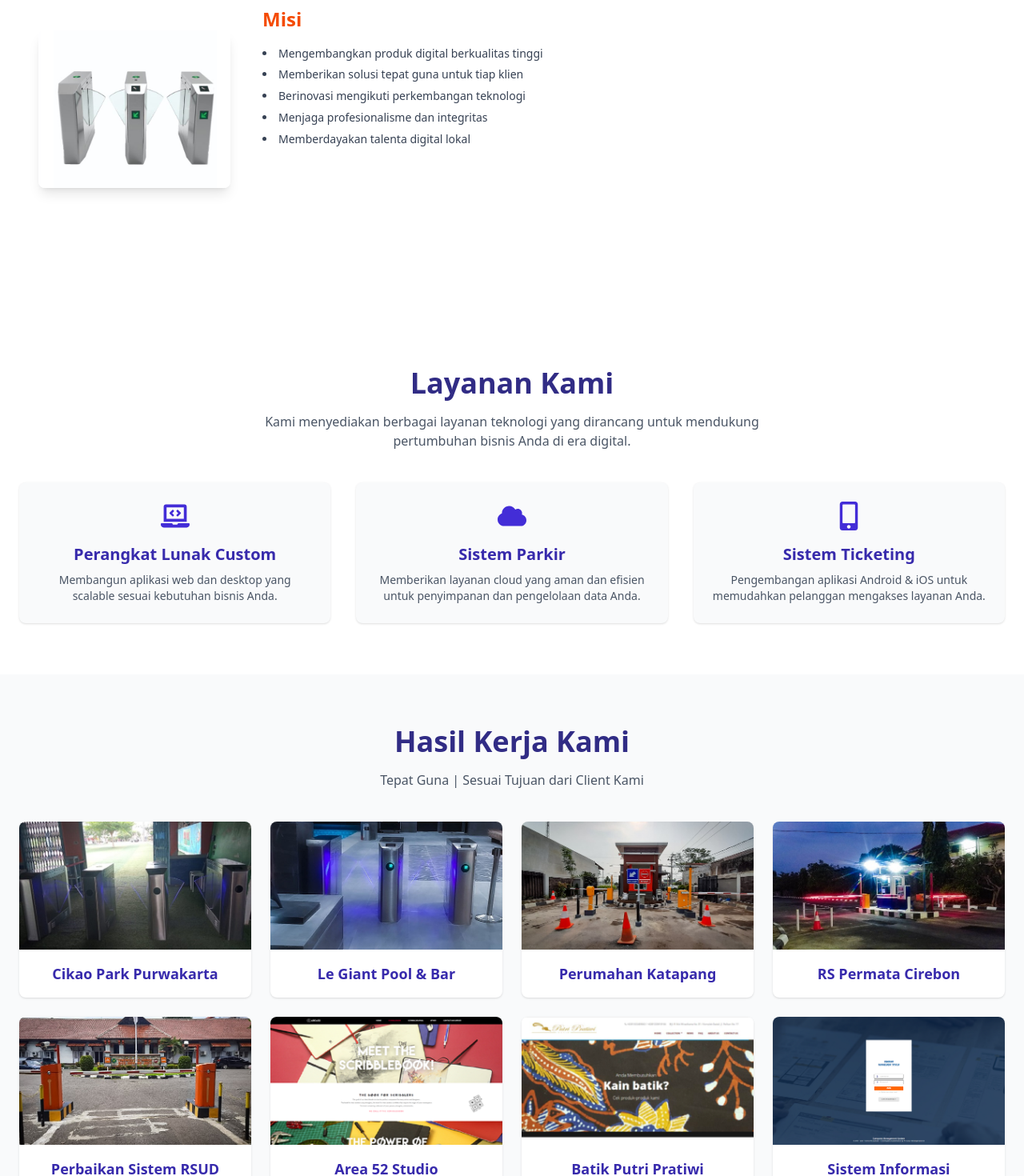
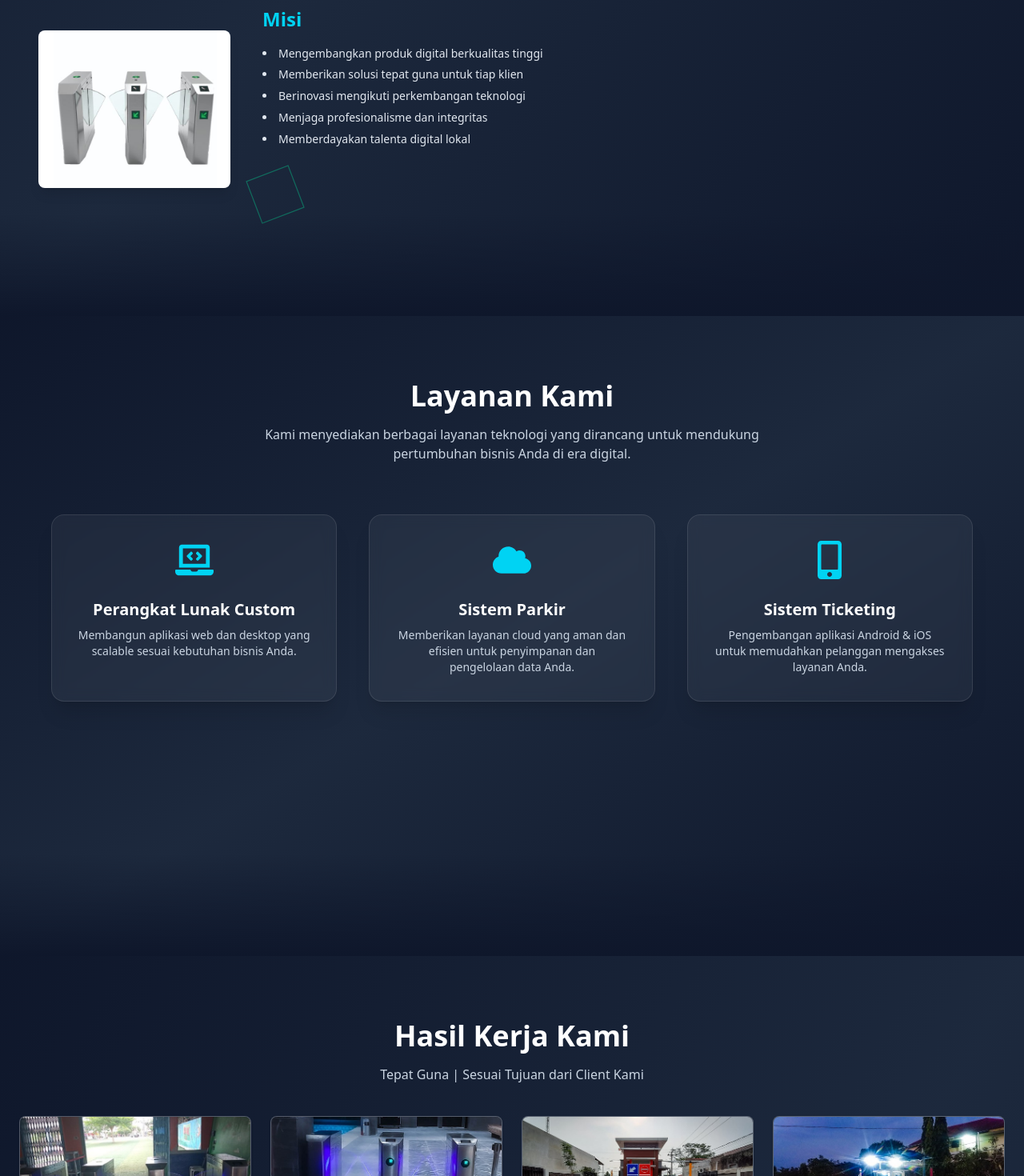
Before and after one commit to restuusgh/Surya-teknologi-nasional, a React (Vite) app in the folder frontend/: page / in a window 1280 px wide. Shown: the part 4571-6041 px from the top of the page at 80% size. Built offline with nearby package versions, Linux system fonts and the light colour scheme.

Commit message:
perbaruan bagian

```diff
--- a/frontend/src/components/section/About.jsx
+++ b/frontend/src/components/section/About.jsx
@@ -1,4 +1,5 @@
 import React from "react";
+import { motion } from "framer-motion";
 
 const About = () => {
   const sections = [
@@ -36,9 +37,57 @@ const About = () => {
   ];
 
   return (
-    <section id="tentang-kami" className="py-20 bg-white px-6 md:px-12">
-      <div className="max-w-7xl mx-auto">
-        <h2 className="text-4xl font-bold text-center text-gray-800 mb-16">Tentang Kami</h2>
+    <section
+      id="tentang-kami"
+      className="relative min-h-screen overflow-hidden bg-gradient-to-br from-slate-900 via-slate-800 to-slate-900 py-20 px-6 md:px-12"
+    >
+      {/* Background 3D Elements */}
+      <div className="absolute inset-0">
+        <motion.div
+          className="absolute top-20 left-10 w-20 h-20 border-2 border-cyan-400/30 rounded-lg"
+          animate={{
+            rotateX: [0, 360],
+            rotateY: [0, 180],
+            scale: [1, 1.1, 1],
+          }}
+          transition={{
+            duration: 8,
+            repeat: Infinity,
+            ease: "linear",
+          }}
+        />
+        <motion.div
+          className="absolute top-40 right-20 w-16 h-16 bg-gradient-to-r from-cyan-400/20 to-blue-500/20 rounded-full"
+          animate={{
+            y: [-20, 20, -20],
+            x: [-10, 10, -10],
+            scale: [1, 1.2, 1],
+          }}
+          transition={{
+            duration: 6,
+            repeat: Infinity,
+            ease: "easeInOut",
+          }}
+        />
+        <motion.div
+          className="absolute bottom-32 left-1/4 w-12 h-12 border border-emerald-400/40 rotate-45"
+          animate={{
+            rotate: [45, 405],
+            scale: [1, 1.3, 1],
+          }}
+          transition={{
+            duration: 10,
+            repeat: Infinity,
+            ease: "linear",
+          }}
+        />
+      </div>
+
+      {/* Main Content */}
+      <div className="relative z-10 max-w-7xl mx-auto">
+        <h2 className="text-4xl font-bold text-center text-white mb-16">
+          Tentang Kami
+        </h2>
 
         {sections.map((section, index) => (
           <div
@@ -58,14 +107,19 @@ const About = () => {
 
             {/* Teks dengan ID khusus */}
             <div className="md:w-1/2" id={section.textId}>
-              <h3 className="text-2xl font-semibold text-orange-600 mb-4">{section.title}</h3>
-              <div className="text-gray-700 leading-relaxed text-sm">
+              <h3 className="text-2xl font-semibold text-cyan-400 mb-4">
+                {section.title}
+              </h3>
+              <div className="text-slate-200 leading-relaxed text-sm">
                 {section.content}
               </div>
             </div>
           </div>
         ))}
       </div>
+
+      {/* Bottom gradient overlay (optional) */}
+      <div className="absolute bottom-0 left-0 right-0 h-32 bg-gradient-to-t from-slate-900 to-transparent"></div>
     </section>
   );
 };
--- a/frontend/src/components/section/Portofolio.jsx
+++ b/frontend/src/components/section/Portofolio.jsx
@@ -1,166 +1,49 @@
 import React from "react";
 
+const projects = [
+  { id: 1, title: "Cikao Park Purwakarta", img: "/Cikao-Gate.jpeg" },
+  { id: 2, title: "Le Giant Pool & Bar", img: "/Pintu Masuk Pool.jpg" },
+  { id: 3, title: "Perumahan Katapang", img: "/Katapang.jpg" },
+  { id: 4, title: "RS Permata Cirebon", img: "/RSUD-permata.jpg" },
+  { id: 5, title: "Perbaikan Sistem RSUD Gunung Jati", img: "/RSUD.jpg" },
+  { id: 6, title: "Area 52 Studio", img: "/area52studio.png" },
+  { id: 7, title: "Batik Putri Pratiwi", img: "/Batik-Pratiwi.png" },
+  { id: 8, title: "Sistem Informasi Perusahaan", img: "/CMS.png" },
+  { id: 9, title: "GOR Cinde Itenas", img: "/GOR-CINDE.jpeg" },
+  { id: 10, title: "Ultima Parkir Garut", img: "/ULTIMA-PG.jpeg" },
+  { id: 11, title: "Masjid As-Sa'diah Sumedang", img: "/MESJID-SUMEDANG.jpeg" },
+  { id: 12, title: "Cianjur City Park", img: "/Cianjur.jpeg" },
+  { id: 13, title: "Mentari Permai Residence", img: "/Mentari-depan.jpeg" },
+  { id: 14, title: "Taman Lalu Lintas Bandung", img: "/14.jpg" },
+  { id: 15, title: "Pelabuhan Angke DKI Jakarta", img: "/15.jpg" },
+  { id: 16, title: "Pelabuhan Ciwandan Banten", img: "/16.jpg" },
+  { id: 17, title: "Pelabuhan Panjang Bandar Lampung", img: "/17.jpg" },
+  { id: 18, title: "Perumahan Fajar Cimahi", img: "/18.jpg" },
+  { id: 19, title: "Air Mancur Sribaduga Purwakarta", img: "/19.jpg" },
+  { id: 20, title: "Bamboorasa Bandung", img: "/20.jpg" },
+  { id: 21, title: "Gedung ABG Bandung", img: "/21.jpg" },
+  { id: 22, title: "Metro Penthouse Metro Bandung", img: "/22.jpg" },
+  { id: 23, title: "Pelabuhan Bengkulu", img: "/23.jpg" },
+  { id: 24, title: "Pengadilan Militer Bandung", img: "/24.jpg" },
+  { id: 25, title: "Plaza Cirende Tanggerang Selatan", img: "/25.jpg" },
+  { id: 26, title: "PT Hino Motor Purwakarta", img: "/26.jpg" },
+  { id: 27, title: "RS Guntur Garut", img: "/27.png" },
+  { id: 28, title: "RSUD Cibabat Cimahi", img: "/28.jpg" },
+  { id: 29, title: "Singosari Estate Cimahi", img: "/29.jpg" },
+  { id: 30, title: "Redwood TKI V Bandung", img: "/30.jpg" },
+];
+
 const Portfolio = () => {
-  const projects = [
-    {
-      id: 1,
-      title: "Cikao Park Purwakarta",
-      img: "public/Cikao-Gate.jpeg",
-    },
-      {
-      id: 2,
-      title: "Le Giant Pool & Bar",
-      img: "public/Pintu Masuk Pool.jpg",
-    },
-      {
-      id: 3,
-      title: "Perumahan Katapang",
-      img: "public/Katapang.jpg",
-    },
-      {
-      id: 4,
-      title: "RS Permata Cirebon",
-      img: "public/RSUD-permata.jpg",
-    },
-      {
-      id: 5,
-      title: "Perbaikan Sistem RSUD Gunung Jati",
-      img: "public/RSUD.jpg",
-    },
-      {
-      id: 6,
-      title: "Area 52 Studio",
-      img: "public/area52studio.png",
-    },
-      {
-      id: 7,
-      title: "Batik Putri Pratiwi",
-      img: "public/Batik-Pratiwi.png",
-    },
-        {
-      id: 8,
-      title: "Sistem Informasi Perusahaan",
-      img: "public/CMS.png",
-    },
-      {
-      id: 9,
-      title: "GOR Cinde Itenas",
-      img: "public/GOR-CINDE.jpeg",
-    },
-      {
-      id: 10,
-      title: "Ultima Parkir Garut",
-      img: "public/ULTIMA-PG.jpeg",
-    },
-      {
-      id: 11,
-      title: "Masjid As-Sa'diah Sumedang",
-      img: "public/MESJID-SUMEDANG.jpeg",
-    },
-      {
-      id: 12,
-      title: "Cianjur City Park",
-      img: "Cianjur.jpeg",
-    },
-      {
-      id: 13,
-      title: "Mentari Permai Residence",
-      img: "public/Mentari-depan.jpeg",
-    },
-      {
-      id: 14,
-      title: "Taman Lalu Lintas Bandung",
-      img: "public/14.jpg",
-    },
-      {
-      id: 15,
-      title: "Pelabuhan Angke DKI Jakarta",
-      img: "public/15.jpg",
-    },
-      {
-      id: 16,
-      title: "Pelabuhan Ciwandan Banten",
-      img: "public/16.jpg",
-    },
-      {
-      id: 17,
-      title: "Pelabuhan Panjang Bandar Lampung",
-      img: "public/17.jpg",
-    },
-      {
-      id: 18,
-      title: "Perumahan Fajar Cimahi",
-      img: "public/18.jpg",
-    },
-      {
-      id: 19,
-      title: "Air Mancur Sribaduga Purwakarta",
-      img: "public/19.jpg",
-    },
-      {
-      id: 20,
-      title: "Bamboorasa Bandung",
-      img: "public/20.jpg",
-    },
-      {
-      id: 21,
-      title: "Gedung ABG Bandung",
-      img: "public/21.jpg",
-    },
-      {
-      id: 22,
-      title: "Metro Penthouse Metro Bandung",
-      img: "public/22.jpg",
-    },
-      {
-      id: 23,
-      title: "Pelabuhan Bengkulu",
-      img: "public/23.jpg",
-    },
-      {
-      id: 24,
-      title: "Pengadilan Militer Bandung",
-      img: "public/24.jpg",
-    },
-      {
-      id: 25,
-      title: "Plaza Cirende Tanggerang Selatan",
-      img: "public/25.jpg",
-    },
-      {
-      id: 26,
-      title: "PT Hino Motor Purwakarta",
-      img: "public/26.jpg",
-    },
-      {
-      id: 27,
-      title: "RS Guntur Garut",
-      img: "public/27.png",
-    },
-      {
-      id: 28,
-      title: "RSUD Cibabat Cimahi",
-      img: "public/28.jpg",
-    },
-      {
-      id: 29,
-      title: "Singosari Estate Cimahi",
-      img: "public/29.jpg",
-    },
-      {
-      id: 30,
-      title: "Redwood TKI V Bandung",
-      img: "public/30.jpg",
-    },
-  ];
-
   return (
-    <section id="portfolio" className="bg-gray-50 py-16 px-6">
+    <section
+      id="portfolio"
+      className="relative min-h-screen bg-gradient-to-br from-slate-900 via-slate-800 to-slate-900 py-20 px-6"
+    >
       <div className="max-w-7xl mx-auto text-center">
-        <h2 className="text-3xl md:text-4xl font-bold text-indigo-900">
+        <h2 className="text-3xl md:text-4xl font-bold text-white">
           Hasil Kerja Kami
         </h2>
-        <p className="mt-4 text-gray-600 max-w-2xl mx-auto">
+        <p className="mt-4 text-slate-300 max-w-2xl mx-auto">
           Tepat Guna | Sesuai Tujuan dari Client Kami
         </p>
 
@@ -169,7 +52,7 @@ const Portfolio = () => {
           {projects.map((project) => (
             <div
               key={project.id}
-              className="bg-white rounded-lg shadow hover:shadow-lg transition overflow-hidden"
+              className="bg-white/10 border border-white/20 backdrop-blur-sm rounded-lg shadow hover:shadow-cyan-500/30 transition hover:scale-105 overflow-hidden"
             >
               <img
                 src={project.img}
@@ -177,7 +60,7 @@ const Portfolio = () => {
                 className="w-full h-40 object-cover"
               />
               <div className="p-4">
-                <h3 className="text-lg font-semibold text-indigo-800">
+                <h3 className="text-lg font-semibold text-cyan-400">
                   {project.title}
                 </h3>
               </div>
@@ -185,6 +68,9 @@ const Portfolio = () => {
           ))}
         </div>
       </div>
+
+      {/* Bottom Gradient Shadow */}
+      <div className="absolute bottom-0 left-0 right-0 h-32 bg-gradient-to-t from-slate-900 to-transparent" />
     </section>
   );
 };
--- a/frontend/src/components/section/Services.jsx
+++ b/frontend/src/components/section/Services.jsx
@@ -1,71 +1,67 @@
 import React from "react";
 import { FaLaptopCode, FaCloud, FaMobileAlt } from "react-icons/fa";
 import { useNavigate } from "react-router-dom";
+
+const cardData = [
+  {
+    icon: <FaLaptopCode />,
+    title: "Perangkat Lunak Custom",
+    description:
+      "Membangun aplikasi web dan desktop yang scalable sesuai kebutuhan bisnis Anda.",
+    path: "/layanan/perangkat-lunak",
+  },
+  {
+    icon: <FaCloud />,
+    title: "Sistem Parkir",
+    description:
+      "Memberikan layanan cloud yang aman dan efisien untuk penyimpanan dan pengelolaan data Anda.",
+    path: "/layanan/sistem-parkir",
+  },
+  {
+    icon: <FaMobileAlt />,
+    title: "Sistem Ticketing",
+    description:
+      "Pengembangan aplikasi Android & iOS untuk memudahkan pelanggan mengakses layanan Anda.",
+    path: "/layanan/sistem-ticketing",
+  },
+];
 
 const Services = () => {
   const navigate = useNavigate();
 
   return (
-    <section id="services" className="bg-white py-16 px-6">
-      <div className="max-w-7xl mx-auto text-center">
-        <h2 className="text-3xl md:text-4xl font-bold text-indigo-900">
-          Layanan Kami
-        </h2>
-        <p className="mt-4 text-gray-600 max-w-2xl mx-auto">
-          Kami menyediakan berbagai layanan teknologi yang dirancang untuk
-          mendukung pertumbuhan bisnis Anda di era digital.
+    <section
+      id="services"
+      className="relative min-h-screen bg-gradient-to-br from-slate-900 via-slate-800 to-slate-900 text-white py-20 px-6"
+    >
+      {/* Judul dan Deskripsi */}
+      <div className="max-w-6xl mx-auto text-center mb-16">
+        <h2 className="text-4xl font-bold">Layanan Kami</h2>
+        <p className="mt-4 text-slate-300 max-w-2xl mx-auto">
+          Kami menyediakan berbagai layanan teknologi yang dirancang untuk mendukung
+          pertumbuhan bisnis Anda di era digital.
         </p>
+      </div>
 
-        {/* Cards */}
-        <div className="mt-10 grid gap-8 md:grid-cols-3">
-          {/* Card 1 */}
+      {/* Grid Card */}
+      <div className="max-w-6xl mx-auto grid gap-10 md:grid-cols-3">
+        {cardData.map((item, index) => (
           <div
-            className="p-6 bg-gray-50 rounded-lg shadow hover:shadow-lg transition cursor-pointer"
-            onClick={() => navigate("/layanan/perangkat-lunak")}
+            key={index}
+            onClick={() => navigate(item.path)}
+            className="cursor-pointer bg-white/5 backdrop-blur-sm border border-white/10 rounded-2xl p-8 shadow-xl hover:shadow-cyan-500/10 hover:scale-105 transition-all duration-300 text-center"
           >
-            <div className="text-indigo-700 text-4xl mb-4 flex justify-center">
-              <FaLaptopCode />
+            <div className="text-cyan-400 text-5xl mb-6 flex justify-center">
+              {item.icon}
             </div>
-            <h3 className="text-xl font-semibold text-indigo-800">
-              Perangkat Lunak Custom
-            </h3>
-            <p className="mt-2 text-gray-600 text-sm">
-              Membangun aplikasi web dan desktop yang scalable sesuai kebutuhan
-              bisnis Anda.
-            </p>
+            <h3 className="text-xl font-semibold mb-2">{item.title}</h3>
+            <p className="text-slate-300 text-sm">{item.description}</p>
           </div>
+        ))}
+      </div>
 
-          {/* Card 2 */}
-          <div className="p-6 bg-gray-50 rounded-lg shadow hover:shadow-lg transition"
-          onClick={() => navigate("/layanan/sistem-parkir")}>
-            <div className="text-indigo-700 text-4xl mb-4 flex justify-center">
-              <FaCloud />
-            </div>
-            <h3 className="text-xl font-semibold text-indigo-800">
-              Sistem Parkir
-            </h3>
-            <p className="mt-2 text-gray-600 text-sm">
-              Memberikan layanan cloud yang aman dan efisien untuk penyimpanan
-              dan pengelolaan data Anda.
-            </p>
-          </div>
-
-          {/* Card 3 */}
-          <div className="p-6 bg-gray-50 rounded-lg shadow hover:shadow-lg transition"
-          onClick={() => navigate("/layanan/sistem-ticketing")}>
-            <div className="text-indigo-700 text-4xl mb-4 flex justify-center">
-              <FaMobileAlt />
-            </div>
-            <h3 className="text-xl font-semibold text-indigo-800">
-              Sistem Ticketing
-            </h3>
-            <p className="mt-2 text-gray-600 text-sm">
-              Pengembangan aplikasi Android & iOS untuk memudahkan pelanggan
-              mengakses layanan Anda.
-            </p>
-          </div>
-        </div>
-      </div>
+      {/* Gradient Overlay Bottom */}
+      <div className="absolute bottom-0 left-0 right-0 h-32 bg-gradient-to-t from-slate-900 to-transparent" />
     </section>
   );
 };
```
